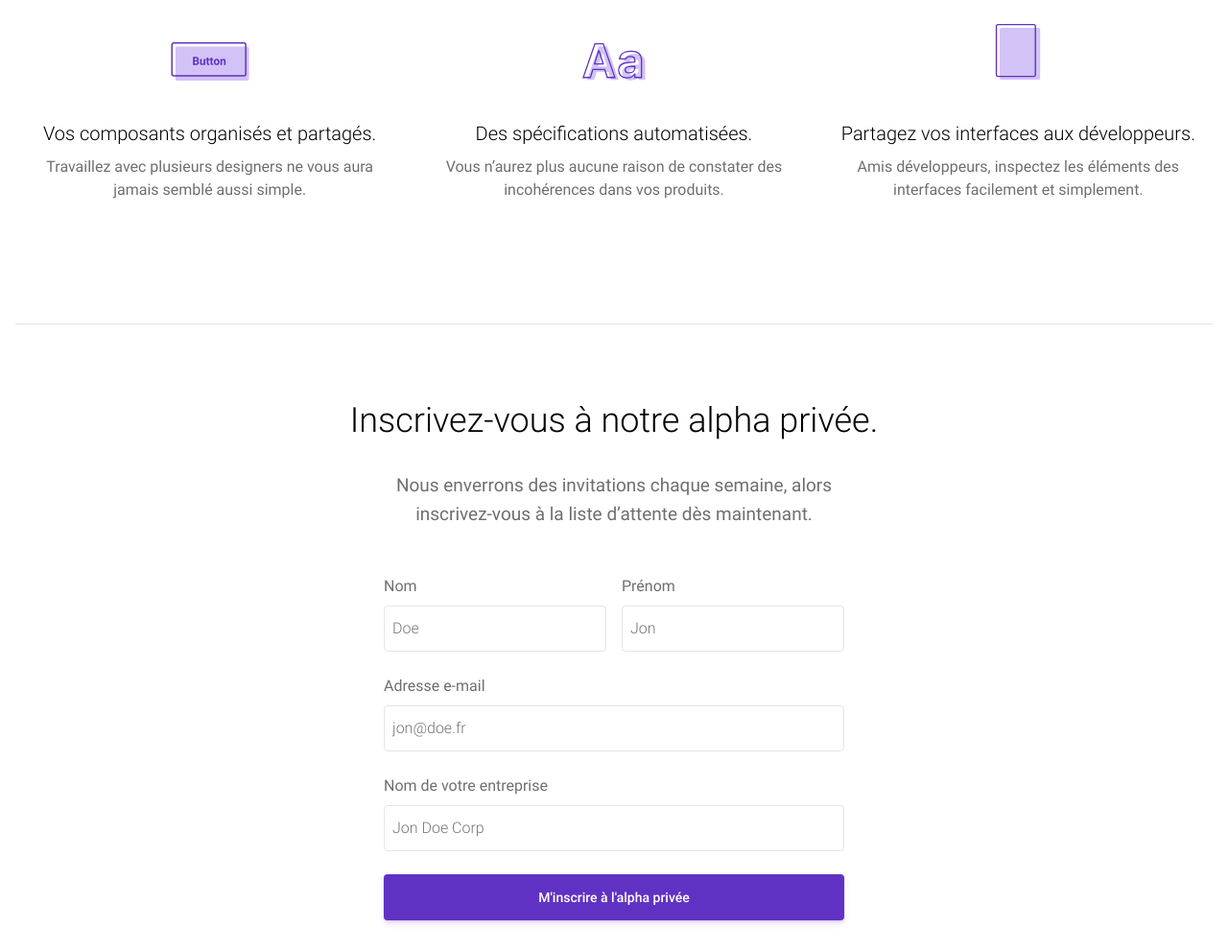
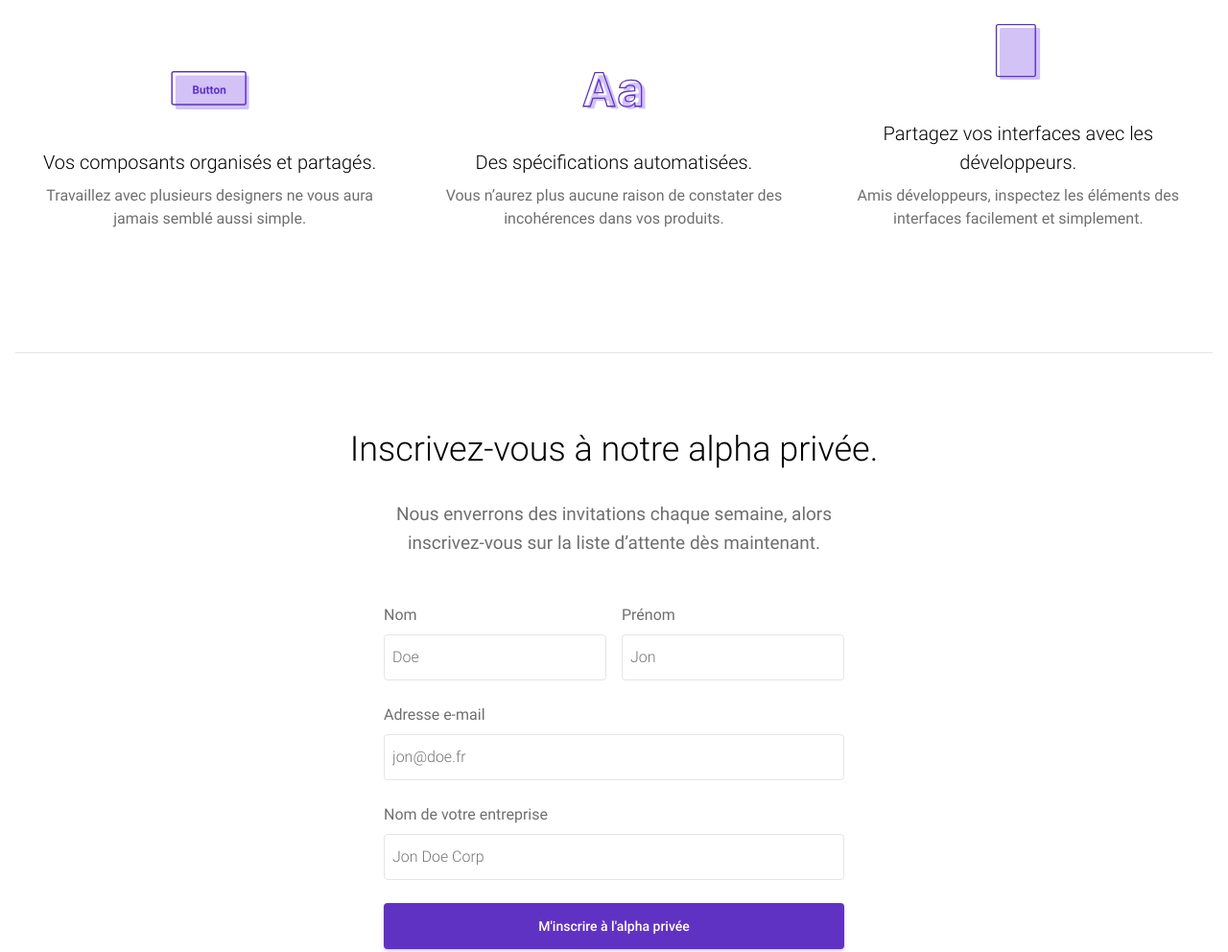
Before and after one commit to ChucKN0risK/Fragments_Landing, a website: page app/index.html in a window 1280 px wide. Shown: the part 660-1652 px from the top of the page at 96% size. Drawn offline with Linux system fonts and the light colour scheme.

Commit message:
Fix wording

```diff
--- a/app/index.html
+++ b/app/index.html
@@ -155,7 +155,7 @@
                 </svg>
               </div>
               <div class="media__body">
-                <h4 class="media__title">Partagez vos interfaces aux développeurs.</h4>
+                <h4 class="media__title">Partagez vos interfaces avec les développeurs.</h4>
                 <p class="media__text">Amis développeurs, inspectez les éléments des interfaces facilement et simplement.</p>
               </div>
             </li>
@@ -167,7 +167,7 @@
         <div class="l-content-wrapper">
           <div class="js-content-before-sendind">
             <h3 class="section__title">Inscrivez-vous à notre alpha privée.</h3>
-            <p class="section__subtitle">Nous enverrons des invitations chaque semaine, alors inscrivez-vous à la liste d’attente dès maintenant.</p>
+            <p class="section__subtitle">Nous enverrons des invitations chaque semaine, alors inscrivez-vous sur la liste d’attente dès maintenant.</p>
             <form class="l-form l-form--subscribe-alpha" id="gform" action="https://script.google.com/macros/s/AKfycby8vhh879xpaP_5U-VpBMd81jpIhQGhbF_zyfxoWY-vizT6_5x_/exec">
               <div class="l-form--subscribe-alpha__fullname-wrapper">
                 <div class="input-wrapper">
@@ -245,7 +245,7 @@
               <img src="assets/img/hand-off_developers.jpg">
             </div>
             <div class="media__body">
-              <h4 class="media__title">Partagez vos interfaces aux développeurs.</h4>
+              <h4 class="media__title">Partagez vos interfaces avec les développeurs.</h4>
               <p class="media__text">Plus besoin de partager les maquettes. Inspectez simplement les interfaces et les composants, vous aurez accès à toutes les informations nécessaires : mesures, couleurs, assets et bien plus.</p>
               <ul class="list-pros">
                 <li>Des projets multi-plateformes (Web, Android, iOS)</li>
```
